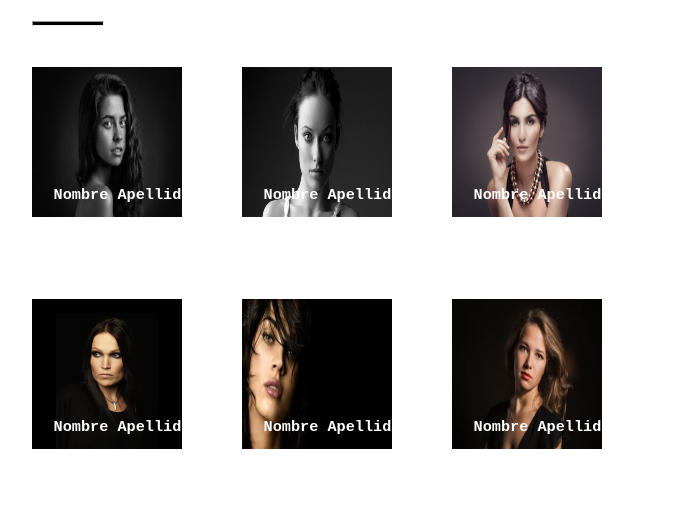
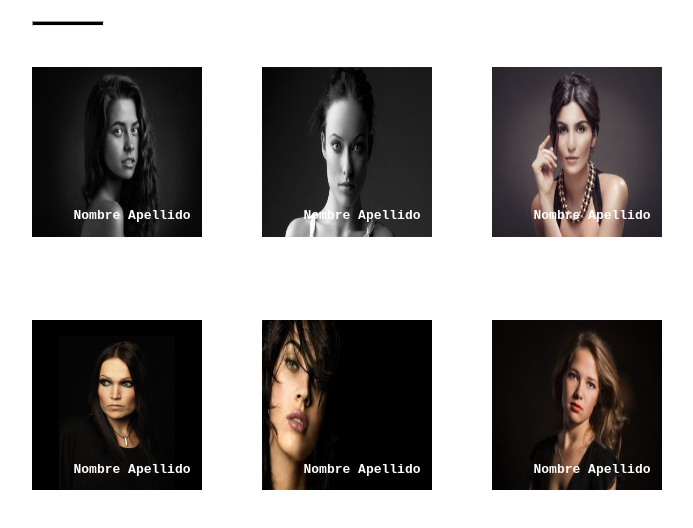
Before and after one commit to AGuerrav/CSS-CP-nuestrasCoders, a plain HTML site: page index.html in a window 1280 px wide. Shown: the part 50-578 px from the top of the page, without its empty margins (6-699 px from the left). Drawn offline with Linux system fonts and the light colour scheme.

Commit message:
correcciones tamaño100% moz&chrome2

```diff
--- a/index.css
+++ b/index.css
@@ -17,15 +17,15 @@ h1{
 
 .contenedordefotos{
   /*outline: 1px solid green;*/
-  width: 50%;
+  width: 60%;
   height: 30%;
   text-align: center;
   overflow: auto;
 
 }
 img{
-  width: 150px;
-  height: 150px;
+  width: 170px;
+  height: 170px;
 
 }
 .imagen1{
@@ -56,7 +56,7 @@ img{
   margin-right: 30px;
   float: left;
 }
-h3{
+h4{
   /*outline: 1px solid violet;*/
   display: block;
   position: relative;
--- a/index.html
+++ b/index.html
@@ -11,33 +11,33 @@
     <div class="contenedordefotos">
       <div class="imagen1">
         <img src="image1.jpg" alt="">
-        <h3>Nombre Apellido</h3>
+        <h4>Nombre Apellido</h4>
 
 
       </div>
       <div class="imagen2">
         <img src="image2.jpg" alt="">
-        <h3>Nombre Apellido</h2>
+        <h4>Nombre Apellido</h4>
 
       </div>
       <div class="imagen3">
         <img src="image3.jpg" alt="">
-        <h3>Nombre Apellido</h3>
+        <h4>Nombre Apellido</h4>
 
       </div>
       <div class="imagen4">
         <img src="image4.jpg" alt="">
-        <h3>Nombre Apellido</h3>
+        <h4>Nombre Apellido</h4>
 
       </div>
       <div class="imagen5">
         <img src="image5.jpg" alt="">
-        <h3>Nombre Apellido</h3>
+        <h4>Nombre Apellido</h4>
 
       </div>
       <div class="imagen6">
         <img src="image6.jpg" alt="">
-        <h3>Nombre Apellido</h3>
+        <h4>Nombre Apellido</h4>
 
       </div>
 
```
